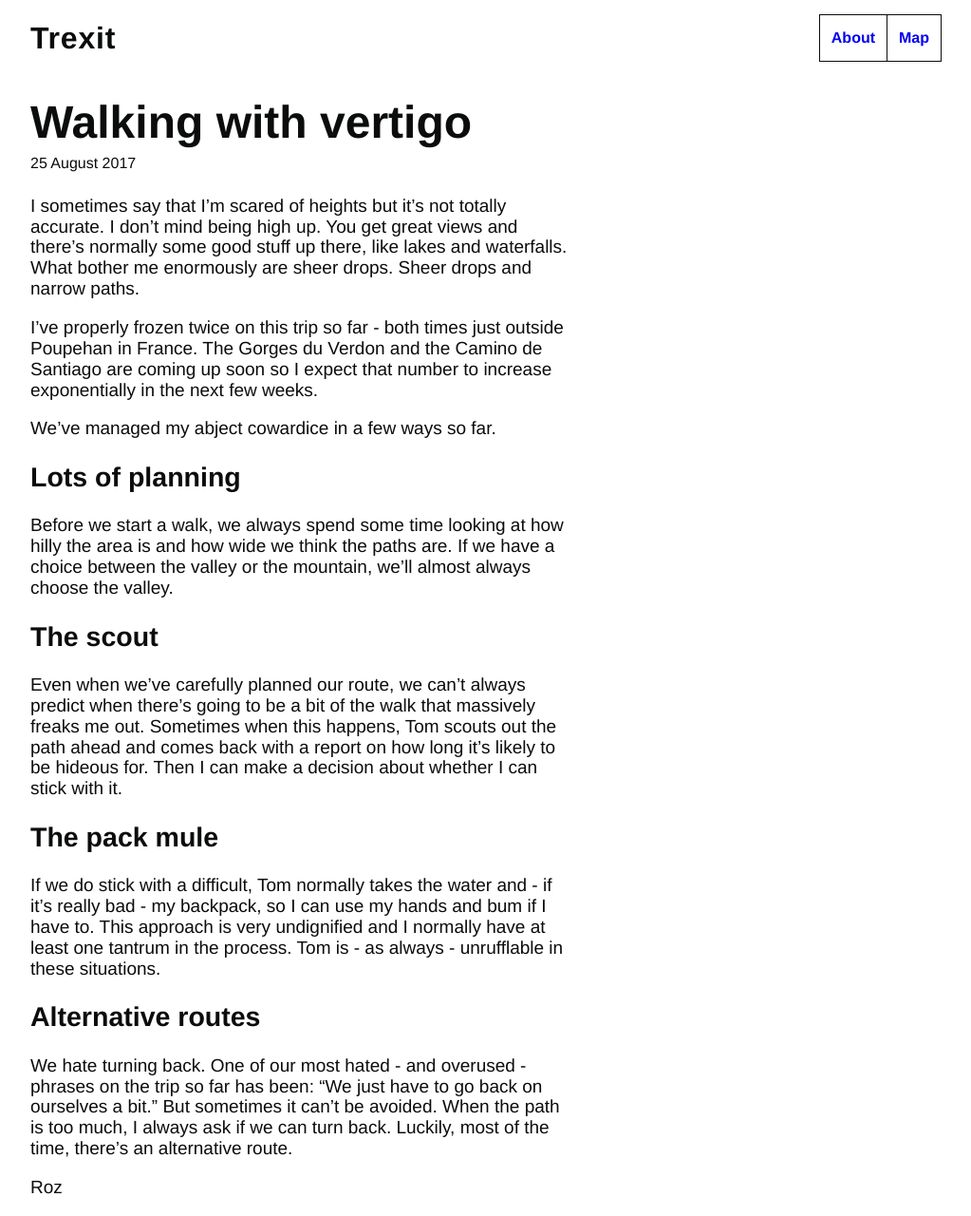
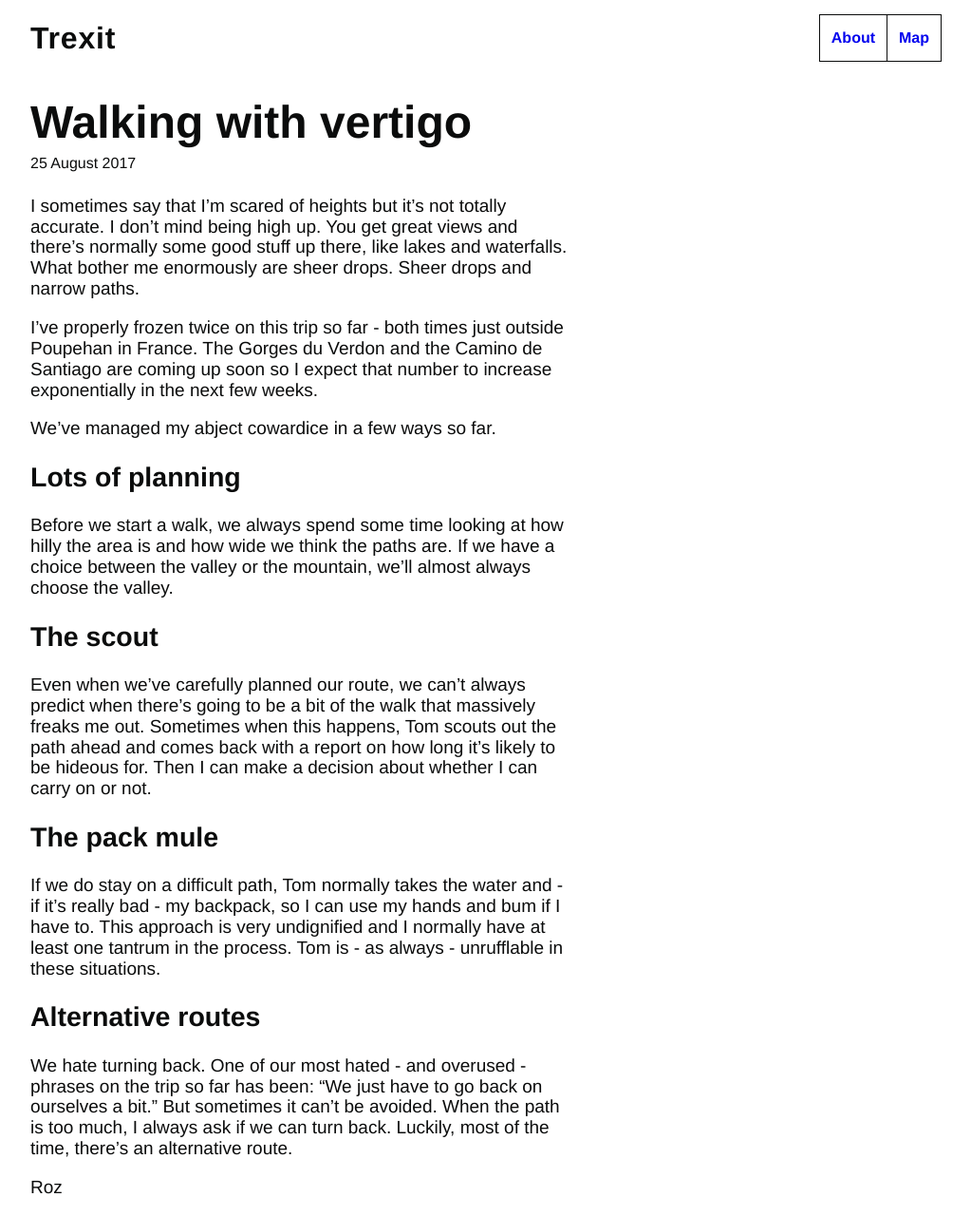
Before and after one commit to tombye/trexit, a Jekyll site: the page built from _posts/2017-08-25-walking-with-vertigo.markdown, in a window 1280 px wide. Shown: the whole page at 95% size, without its empty margins (128-1151 px from the left). Built offline with Jekyll 4.4.1, drawn with Linux system fonts in a browser that asks for light colours.

Commit message:
Update 2017-08-25-walking-with-vertigo.markdown
Clearer language

```diff
--- a/_posts/2017-08-25-walking-with-vertigo.markdown
+++ b/_posts/2017-08-25-walking-with-vertigo.markdown
@@ -17,11 +17,11 @@ Before we start a walk,  we always spend some time looking at how hilly the area
 
 ## The scout
 
-Even when we've carefully planned our route, we can't always predict when there's going to be a bit of the walk that massively freaks me out. Sometimes when this happens, Tom scouts out the path ahead and comes back with a report on how long it's likely to be hideous for. Then I can make a decision about whether I can stick with it.
+Even when we've carefully planned our route, we can't always predict when there's going to be a bit of the walk that massively freaks me out. Sometimes when this happens, Tom scouts out the path ahead and comes back with a report on how long it's likely to be hideous for. Then I can make a decision about whether I can carry on or not.
 
 ## The pack mule
 
-If we do stick with a difficult, Tom normally takes the water and - if it's really bad - my backpack, so I can use my hands and bum if I have to. This approach is very undignified and I normally have at least one tantrum in the process. Tom is - as always - unrufflable in these situations.
+If we do stay on a difficult path, Tom normally takes the water and - if it's really bad - my backpack, so I can use my hands and bum if I have to. This approach is very undignified and I normally have at least one tantrum in the process. Tom is - as always - unrufflable in these situations.
 
 ## Alternative routes
 
```
